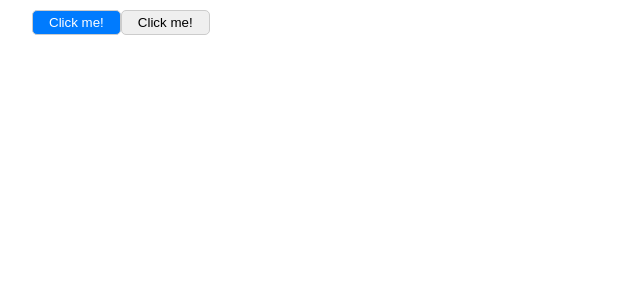
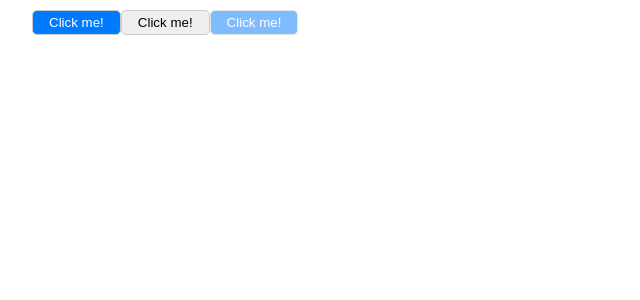
Before and after one commit to minh1304/testReact, a React (Create React App) app: page / in a window 1280 px wide. Shown: the top 300 px of the page, without its empty margins (0-640 px from the left). Built offline with nearby package versions, Linux system fonts and the light colour scheme.

Commit message:
test scss

```diff
--- a/package.json
+++ b/package.json
@@ -10,6 +10,7 @@
     "react": "^18.2.0",
     "react-dom": "^18.2.0",
     "react-scripts": "5.0.1",
+    "sass": "^1.55.0",
     "web-vitals": "^2.1.4"
   },
   "scripts": {
--- a/src/App.js
+++ b/src/App.js
@@ -6,6 +6,7 @@
       <GlobalStyles>
         <Button primary/>
         <Button />
+        <Button primary disabled/>
       </GlobalStyles>
     </div>
   )
--- a/src/components/Button/Button.module.css
+++ b/src/components/Button/Button.module.scss
@@ -3,8 +3,19 @@
     color: black;
     border: 1px solid #ccc;
     border-radius: 5px;
+
+    &:hover{
+        cursor: pointer;
+        opacity: 0.9;
+
+    }
 }
 .primary {
     color: #fff;
     background-color: #007bfe;
 }
+.disabled {
+    opacity: 0.5;
+    pointer-events: none;
+
+}
--- a/src/components/Button/index.js
+++ b/src/components/Button/index.js
@@ -1,8 +1,9 @@
 import clsx from 'clsx'
-import styles from './Button.module.css'
-function Button({primary}) {
+import styles from './Button.module.scss'
+function Button({primary, disabled}) {
     const classes = clsx(styles.btn, {
         [styles.primary]: primary,
+        [styles.disabled]: disabled
 
     })
     return (
```
Also changed, not shown: 1 other file (tests, documents, lock files or other folders).
